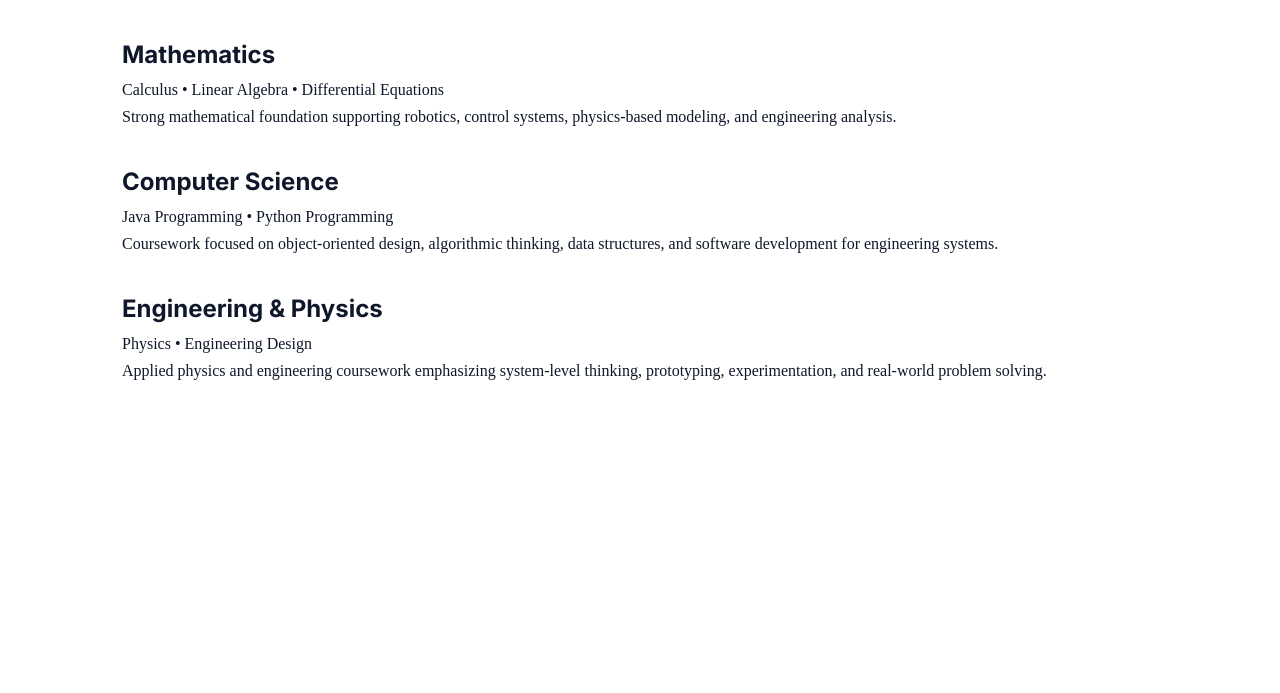
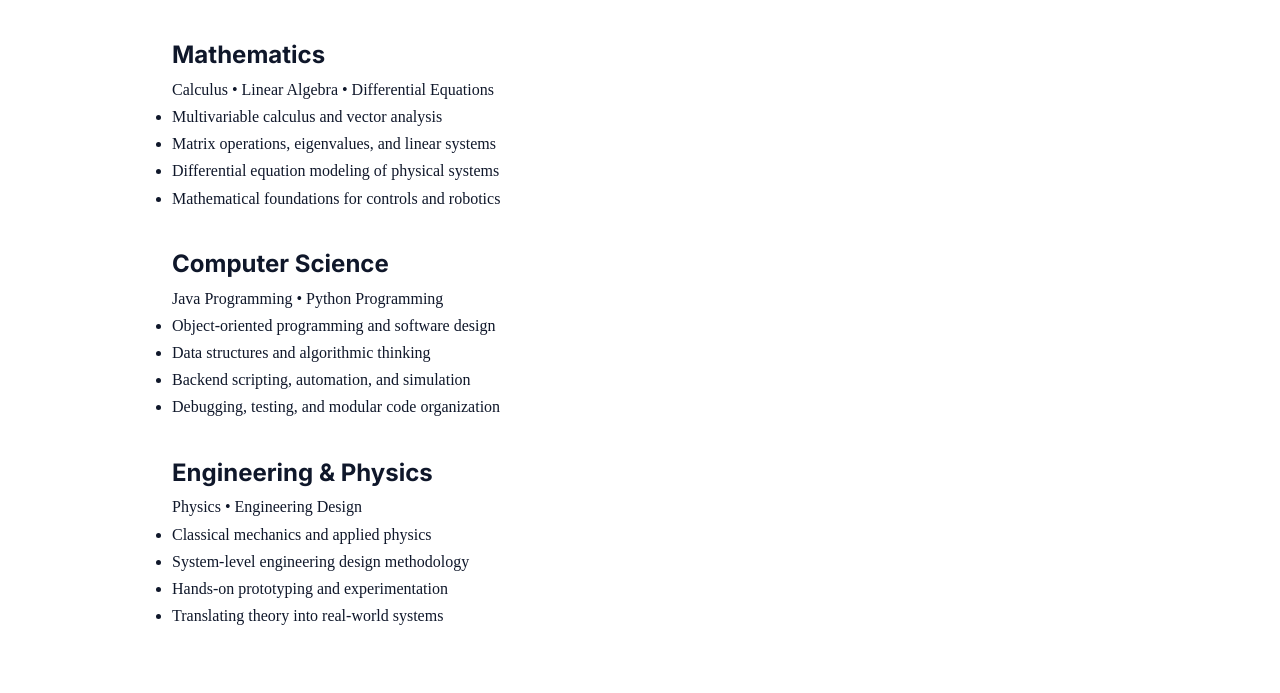
Before and after one commit to ajangity/aryajangity, a plain HTML site: page courses.html in a window 1280 px wide. Shown: the part 212-905 px from the top of the page. Before the commit the page ends 800 px from the top, so only its background shows below. Drawn offline with Linux system fonts and the light colour scheme.

Commit message:
courses page bug fixes

```diff
--- a/courses.html
+++ b/courses.html
@@ -7,25 +7,25 @@
   <!-- Fonts -->
   <link rel="preconnect" href="https://fonts.googleapis.com">
   <link rel="preconnect" href="https://fonts.gstatic.com" crossorigin>
-  <link href="https://fonts.googleapis.com/css2?family=Inter:wght@500;600;700&display=swap" rel="stylesheet">
+  <link href="https://fonts.googleapis.com/css2?family=Inter:wght@400;500;600;700&display=swap" rel="stylesheet">
 
   <!-- Styles -->
-  <link rel="stylesheet" href="../css/style.css" />
+  <link rel="stylesheet" href="css/style.css" />
 </head>
 
 <body>
 
 <!-- NAVBAR -->
 <nav class="navbar">
-  <a href="../index.html" class="logo">Arya Jangity</a>
+  <a href="index.html" class="logo">Arya Jangity</a>
   <div class="nav-links">
-    <a href="../projects/index.html">Projects</a>
-    <a href="../experience.html">Experience</a>
-    <a href="../courses.html" class="active">Courses</a>
+    <a href="projects/index.html">Projects</a>
+    <a href="experience.html">Experience</a>
+    <a href="courses.html" class="active">Courses</a>
   </div>
 </nav>
 
-<main class="fade-in" style="max-width:1100px; margin:4rem auto; padding:0 2rem;">
+<main class="fade-in" style="max-width:1000px; margin:4rem auto; padding:0 2rem;">
   <h1 class="page-title">Courses</h1>
 
   <!-- Mathematics -->
@@ -34,10 +34,12 @@
     <p class="experience-date">
       Calculus • Linear Algebra • Differential Equations
     </p>
-    <p>
-      Strong mathematical foundation supporting robotics, control systems,
-      physics-based modeling, and engineering analysis.
-    </p>
+    <ul>
+      <li>Multivariable calculus and vector analysis</li>
+      <li>Matrix operations, eigenvalues, and linear systems</li>
+      <li>Differential equation modeling of physical systems</li>
+      <li>Mathematical foundations for controls and robotics</li>
+    </ul>
   </div>
 
   <!-- Computer Science -->
@@ -46,10 +48,12 @@
     <p class="experience-date">
       Java Programming • Python Programming
     </p>
-    <p>
-      Coursework focused on object-oriented design, algorithmic thinking,
-      data structures, and software development for engineering systems.
-    </p>
+    <ul>
+      <li>Object-oriented programming and software design</li>
+      <li>Data structures and algorithmic thinking</li>
+      <li>Backend scripting, automation, and simulation</li>
+      <li>Debugging, testing, and modular code organization</li>
+    </ul>
   </div>
 
   <!-- Engineering & Physics -->
@@ -58,14 +62,16 @@
     <p class="experience-date">
       Physics • Engineering Design
     </p>
-    <p>
-      Applied physics and engineering coursework emphasizing system-level
-      thinking, prototyping, experimentation, and real-world problem solving.
-    </p>
+    <ul>
+      <li>Classical mechanics and applied physics</li>
+      <li>System-level engineering design methodology</li>
+      <li>Hands-on prototyping and experimentation</li>
+      <li>Translating theory into real-world systems</li>
+    </ul>
   </div>
 
 </main>
 
-<script src="../js/main.js"></script>
+<script src="js/main.js"></script>
 </body>
 </html>
```
